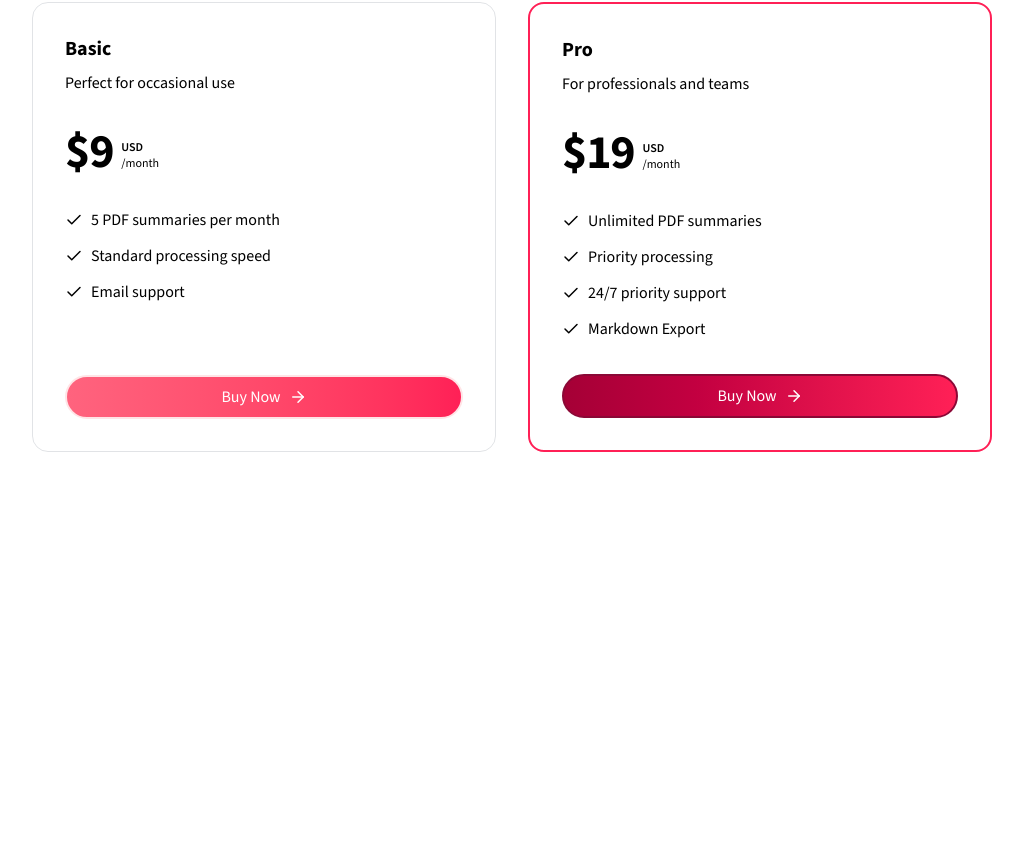
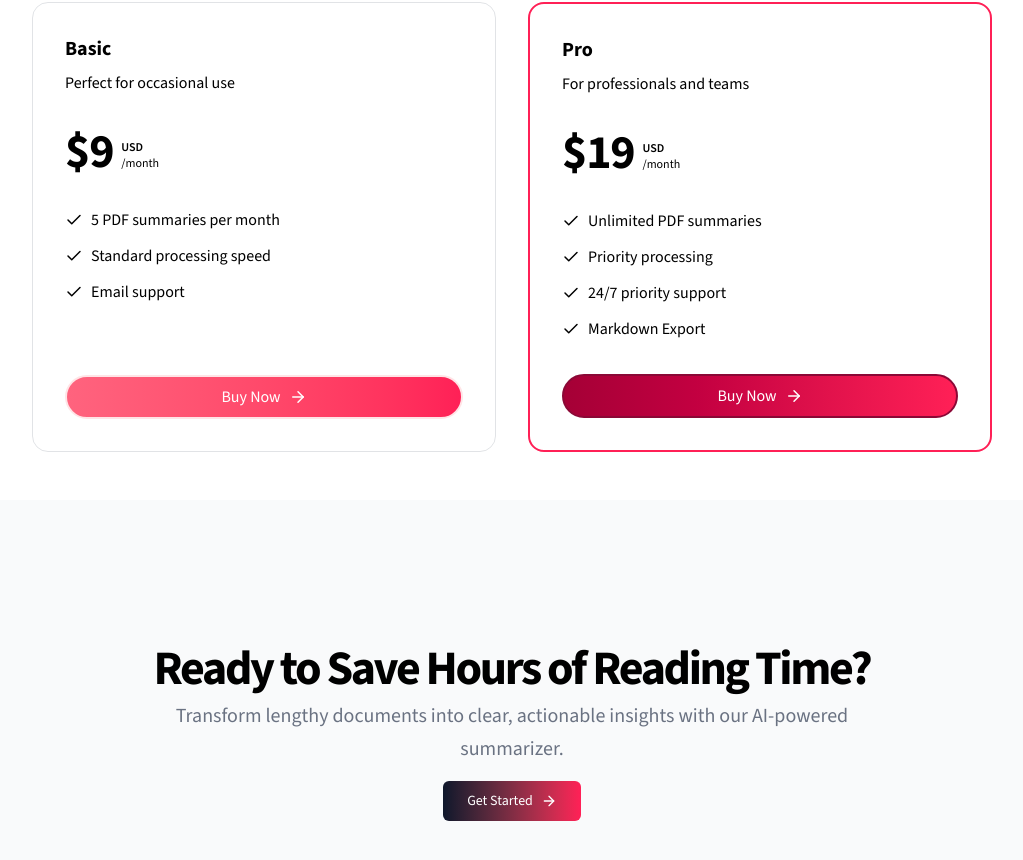
Before and after one commit to Mahdi-Tamjidi/sommaire, a Next.js app: page / in a window 1280 px wide. Shown: the part 1606-2466 px from the top of the page, without its empty margins (128-1151 px from the left). Before the commit the page ends 2106 px from the top, so only its background shows below. Built offline with nearby package versions, Linux system fonts and the light colour scheme.

Commit message:
added CTA section

```diff
--- a/app/page.tsx
+++ b/app/page.tsx
@@ -3,6 +3,7 @@
 import DemoSection from "@/components/home/demoSection";
 import HowItWorksSection from "@/components/home/howItWorksSection";
 import PricingSection from "@/components/home/pricingSection";
+import CTASection from "@/components/home/CTASection";
 
 export default function Home() {
   return (
@@ -13,6 +14,7 @@
         <DemoSection />
         <HowItWorksSection />
         <PricingSection />
+        <CTASection />
       </div>
     </div>
   );
--- /dev/null
+++ b/components/home/CTASection.tsx
@@ -0,0 +1,41 @@
+import Link from "next/link";
+import { Button } from "../ui/button";
+import { ArrowRight } from "lucide-react";
+
+const CTASection = () => {
+  return (
+    <section className="bg-gray-50 py-12 ">
+      <div className="py-12 lg:py-24 max-w-5xl mx-auto px-4 sm:px-6 lg:px-8">
+        <div className="flex flex-col items-center justify-center space-y-4 text-center">
+          <div className="space-y-2 ">
+            <h2 className="text-3xl font-bold tracking-tighter sm:text-4xl md:text-5xl">
+              Ready to Save Hours of Reading Time?
+            </h2>
+            <p className="mx-auto max-w-[700px] text-gray-500 md:text-xl/relaxed lg:text-base/relaxed xl:text-xl/relaxed dark:text-gray-400">
+              Transform lengthy documents into clear, actionable insights with
+              our AI-powered summarizer.
+            </p>
+          </div>
+          <div className="flex flex-col gap-2 min-[400px]:flex-row justify-center">
+            <div>
+              <Button
+                size={"lg"}
+                variant={"link"}
+                className="w-full min-[400px]:w-auto bg-linear-to-r from-slate-900 to-rose-500 hover:from-rose-500 hover:to-slate-900 hover:text-white text-white transition-all duration-300"
+              >
+                <Link
+                  href="/#pricing"
+                  className="flex items-center justify-center"
+                >
+                  Get Started
+                  <ArrowRight className="ml-2 h-4 w-4 animate-pulse" />
+                </Link>
+              </Button>
+            </div>
+          </div>
+        </div>
+      </div>
+    </section>
+  );
+};
+export default CTASection;
--- a/components/home/demoSection.tsx
+++ b/components/home/demoSection.tsx
@@ -3,7 +3,7 @@
 const DemoSection = () => {
   return (
     <section className="relative">
-      <div className="py-12 lg:py-12 max-w-5xl mx-auto px-4 sm:px-6 lg:px-8">
+      <div className="py-12 lg:py-12 max-w-5xl mx-auto px-4 sm:px-6 lg:px-8 lg:pt-12">
         <div
           aria-hidden="true"
           className="pointer-events-none absolute inset-x-0 -top-40 -z-10 transform-gpu overflow-hidden blur-3xl"
```
